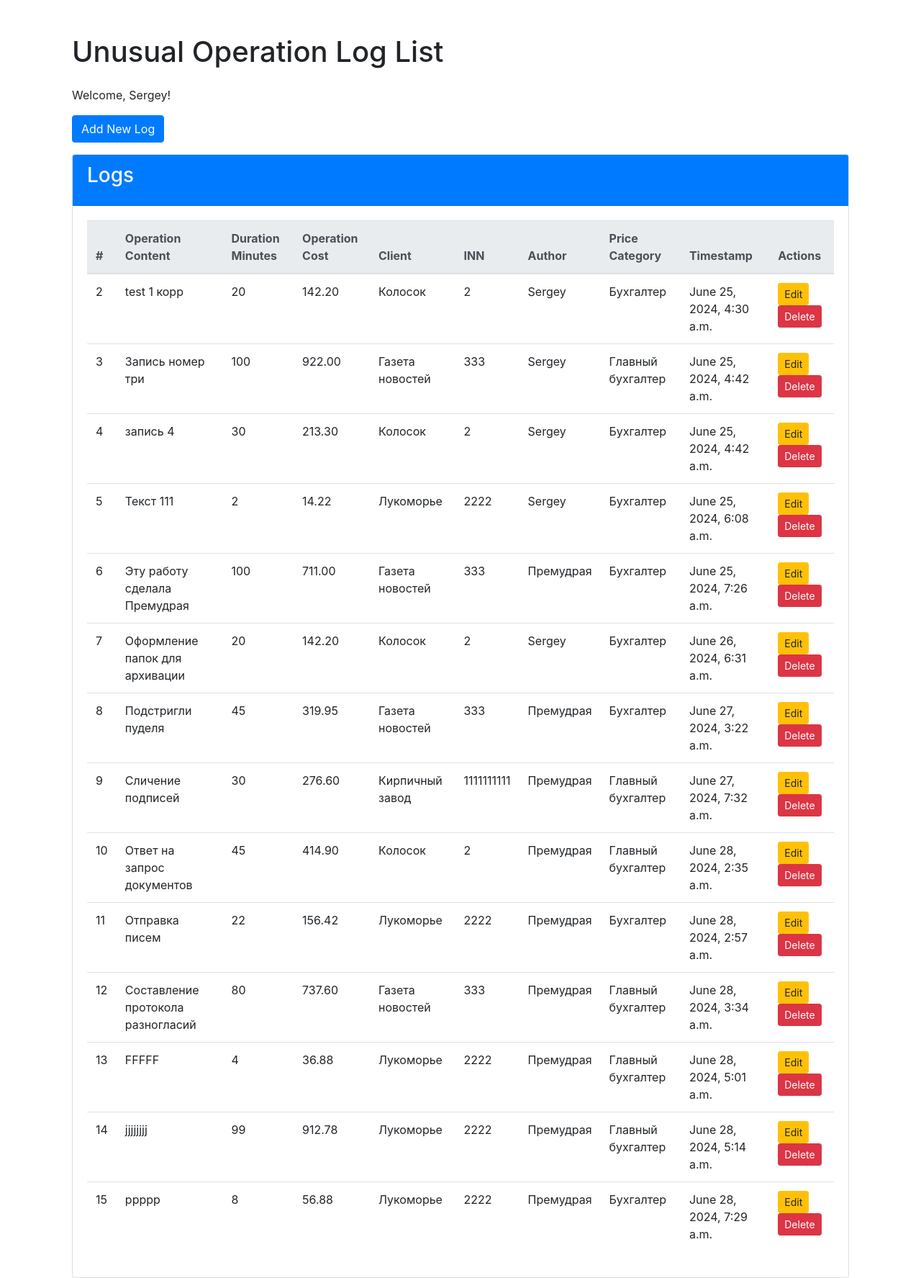
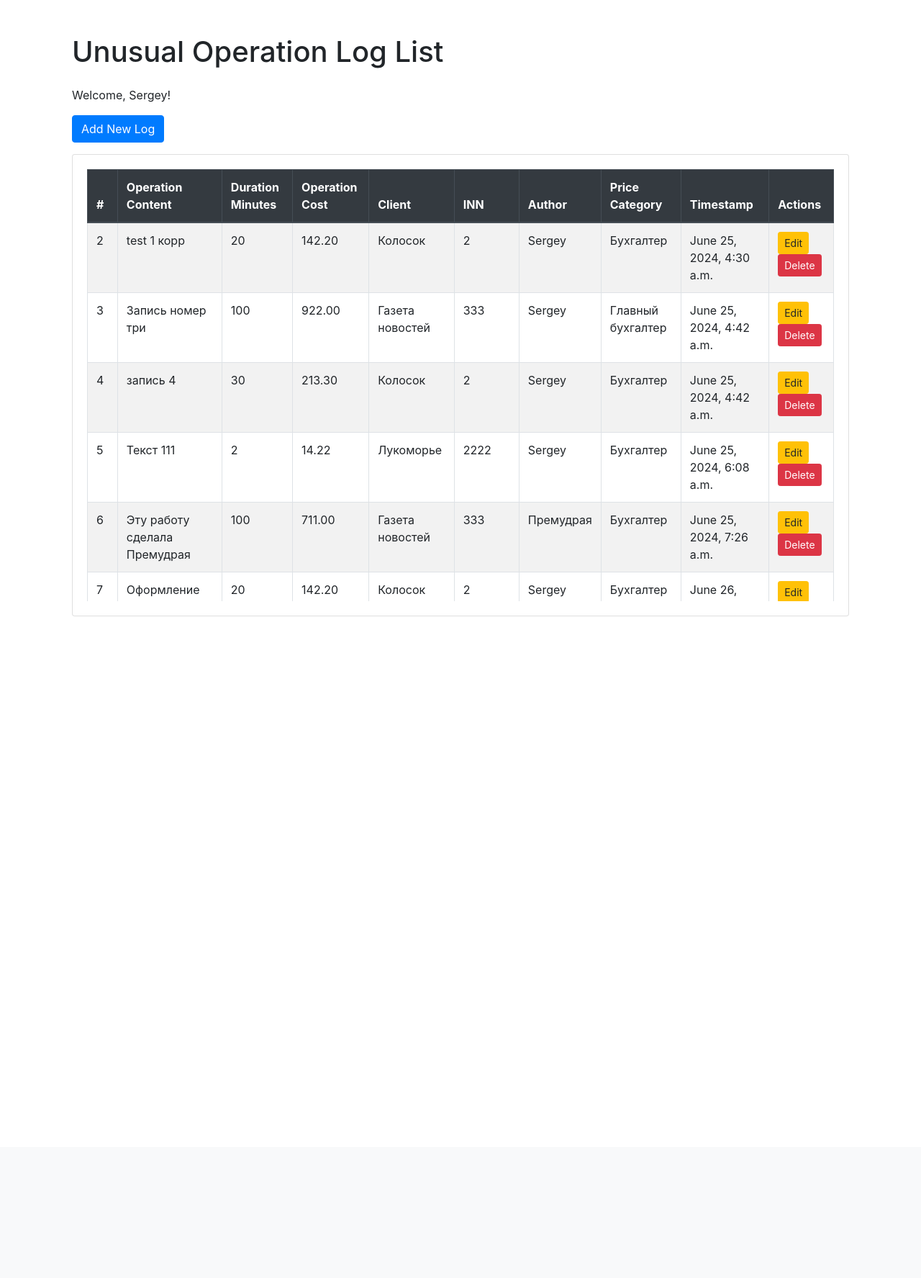
Before and after one commit to Sergey-Pashkov/MB4, a Django app: page /unusual_operation_logs/ in a window 1280 px wide. Shown: the part 56-1831 px from the top of the page at 72% size. After the commit the page ends 912 px from the top, so only its background shows below. Run offline with Django 5.2, Linux system fonts and the light colour scheme; a user stored in the database is signed in; data comes from the database, SQL or seed files in the repository; both versions use the stored data as it was after the commit; some libraries are stand-ins or nearby versions.

Commit message:
Обновлены стили в журнале нестандартных операций

```diff
--- a/Home_button/Accounting_button/templates/Accounting_button/unusual_operation_log_list.html
+++ b/Home_button/Accounting_button/templates/Accounting_button/unusual_operation_log_list.html
@@ -1,17 +1,30 @@
 {% extends "Accounting_button/base.html" %}
 {% block title %}Unusual Operation Log List{% endblock %}
 {% block content %}
-<div class="container mt-5">
+<style>
+    .table-responsive {
+        height: 600px;
+        overflow-y: auto;
+    }
+    .table thead th {
+        position: sticky;
+        top: 0;
+        background-color: #343a40;
+        color: white;
+        z-index: 1;
+    }
+</style>
+<div class="container-fluid mt-5">
+    <div class="row">
+        <div class="col-md-12">
             <h1 class="mb-4">Unusual Operation Log List</h1>
             <p>Welcome, {{ user.username }}!</p>
             <a href="{% url 'create_unusual_operation_log' %}" class="btn btn-primary mb-3">Add New Log</a>
             <div class="card">
-        <div class="card-header bg-primary text-white">
-            <h3 class="card-title">Logs</h3>
-        </div>
                 <div class="card-body">
-            <table class="table table-hover">
-                <thead class="thead-light">
+                    <div class="table-responsive">
+                        <table class="table table-hover table-bordered table-striped">
+                            <thead class="thead-dark">
                                 <tr>
                                     <th>#</th>
                                     <th>Operation Content</th>
@@ -51,4 +64,7 @@
                     </div>
                 </div>
             </div>
+        </div>
+    </div>
+</div>
 {% endblock %}
```
Also changed, not shown: Home_button/db.sqlite3. Lines whose indentation alone changed are shown as unchanged.
